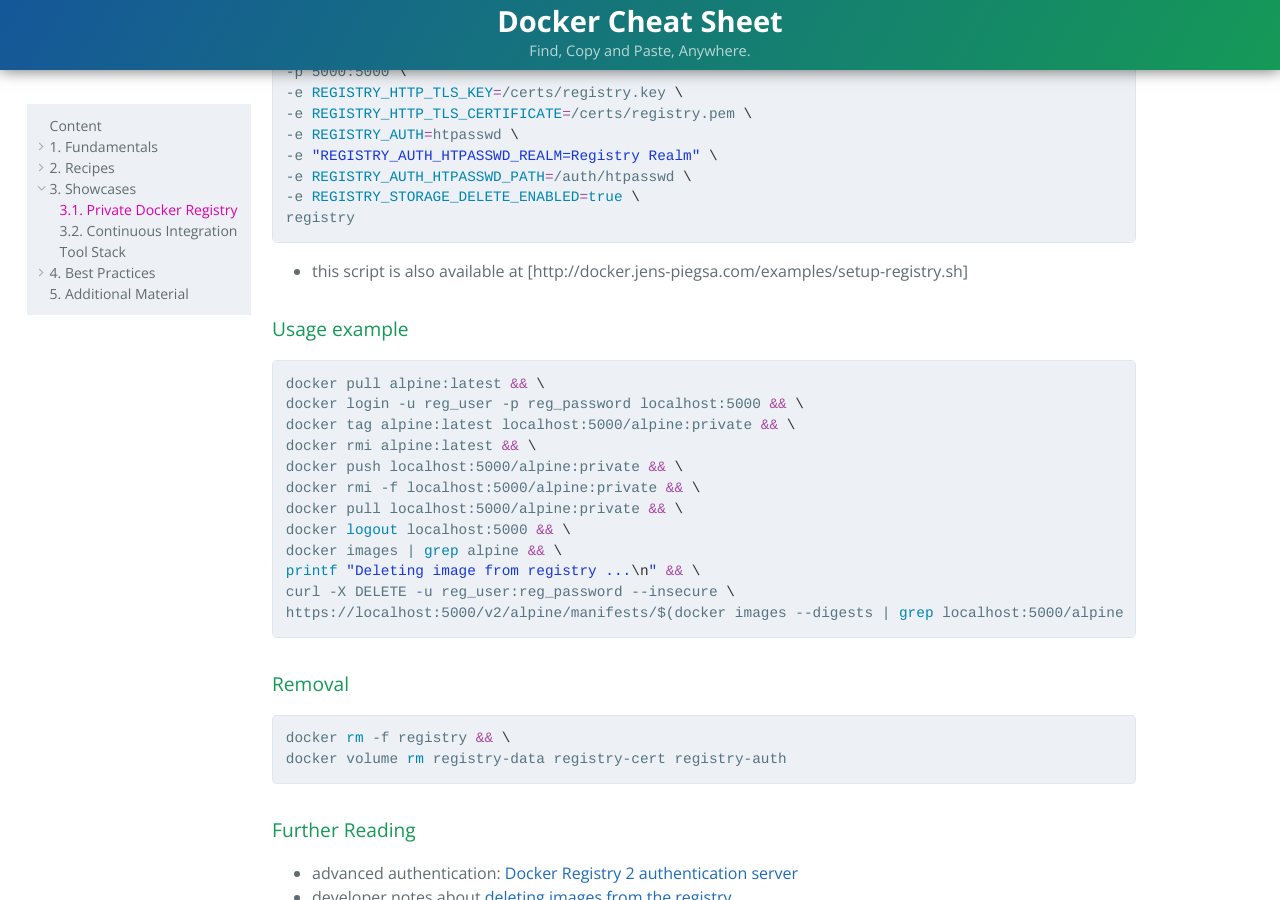
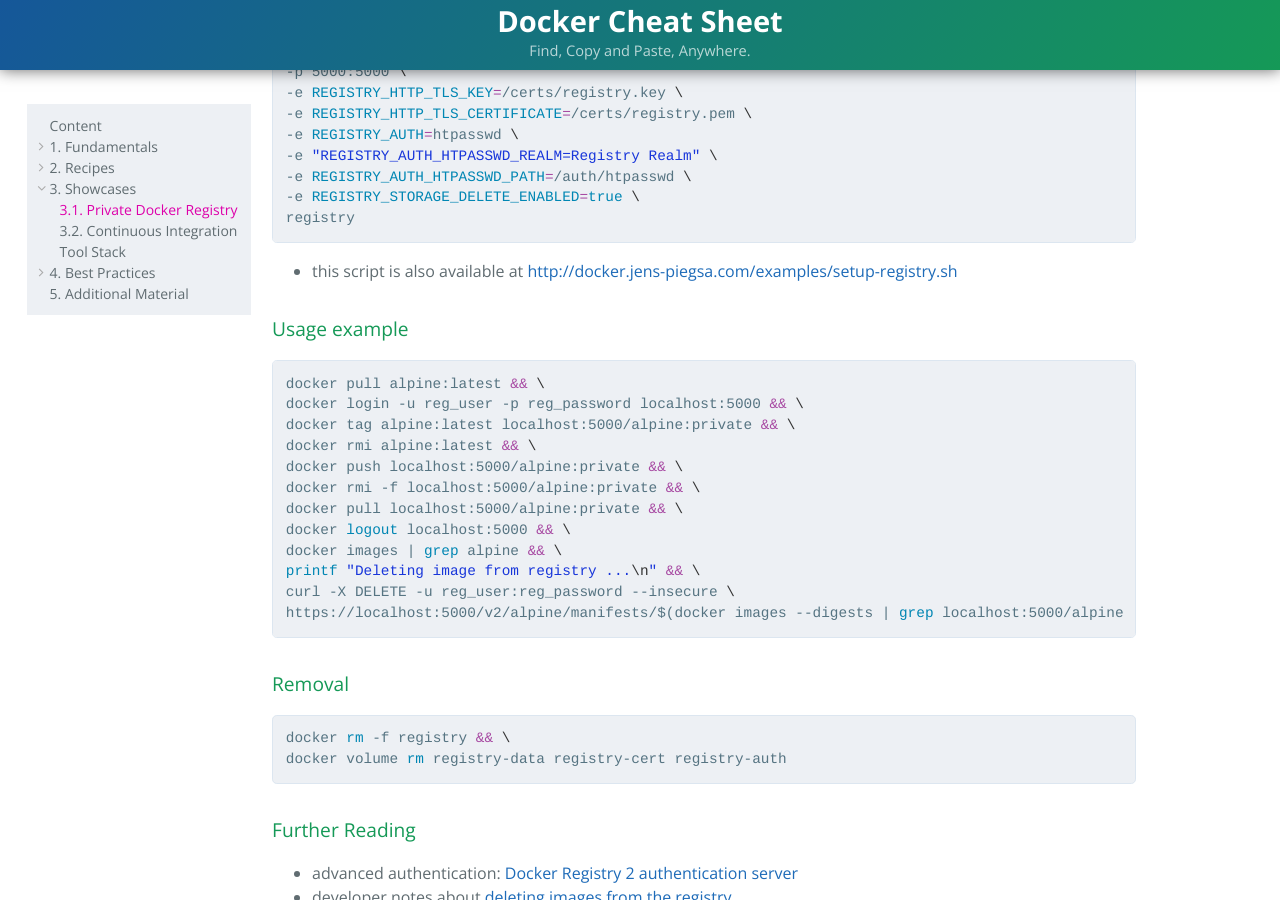
Before and after one commit to JensPiegsa/docker-cheat-sheet, a Jekyll site: the page built from index.md, in a window 1280 px wide and 900 px high, scrolled down 8910 px. Built offline with Jekyll 4.4.1, drawn with Linux system fonts in a browser that asks for light colours.

Commit message:
markdown corrected

````diff
--- a/index.md
+++ b/index.md
@@ -403,7 +403,7 @@
 registry
 ```
 
-* this script is also available at [http://docker.jens-piegsa.com/examples/setup-registry.sh]
+* this script is also available at <http://docker.jens-piegsa.com/examples/setup-registry.sh>
 
 #### Usage example
 
````
